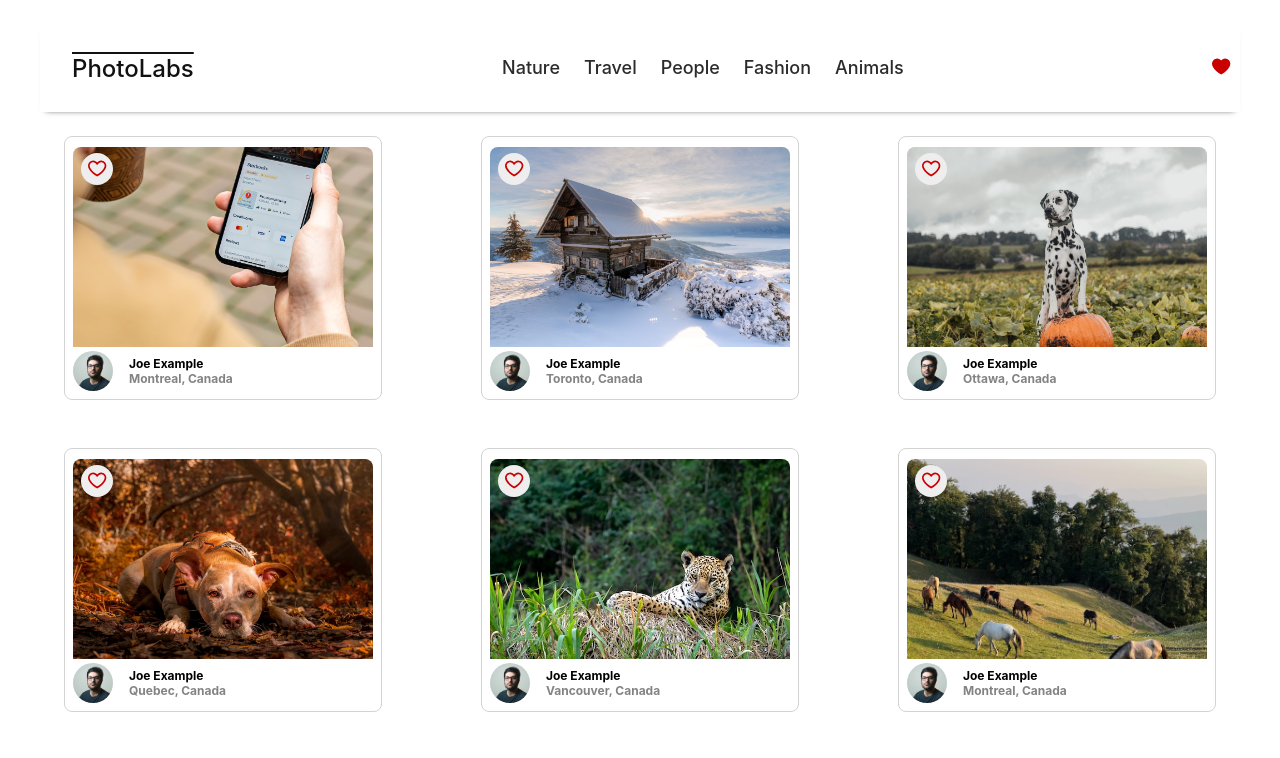
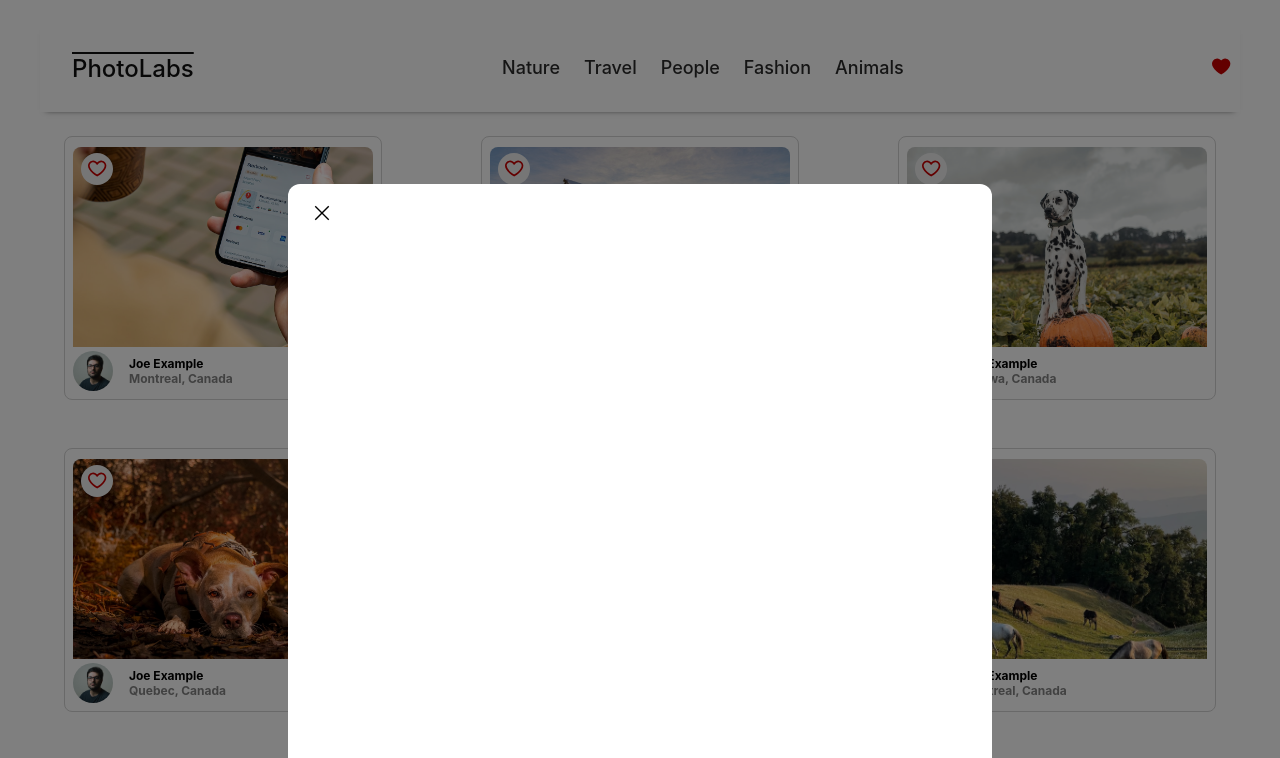
Before and after one commit to Darshita-04/PhotoLabs, a React (Create React App) app in the folder frontend/: page / in a window 1280 px wide. Shown: the top 758 px of the page. Built offline with nearby package versions, Linux system fonts and the light colour scheme; the HTML template or start-up script is replaced by a standard one.

Commit message:
empty modal added to the app

```diff
--- a/frontend/src/App.jsx
+++ b/frontend/src/App.jsx
@@ -3,6 +3,7 @@
 import HomeRoute from 'routes/HomeRoute';
 import photos from 'mocks/photos';
 import topics from 'mocks/topics';
+import PhotoDetailsModal from "routes/PhotoDetailsModal";
 
 // Note: Rendering a single component to build components in isolation
 const App = () => {
@@ -24,6 +25,7 @@
       favorites={favorites}
       addFavorite={addFavorite}
       removeFavorite={removeFavorite} />
+      <PhotoDetailsModal />
     </div>
   );
 };
```
